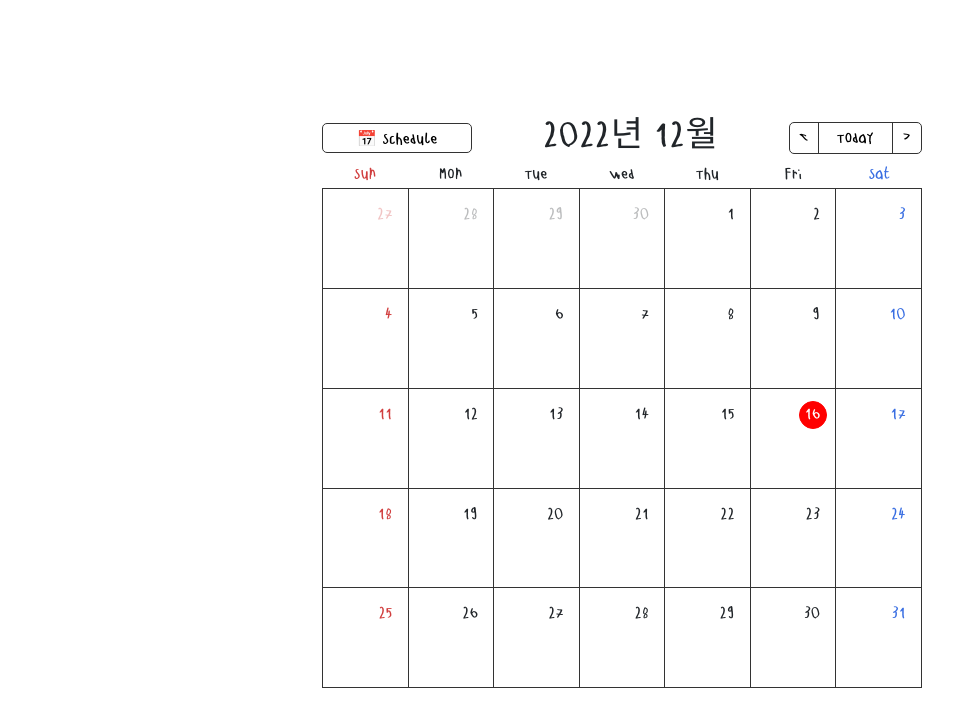
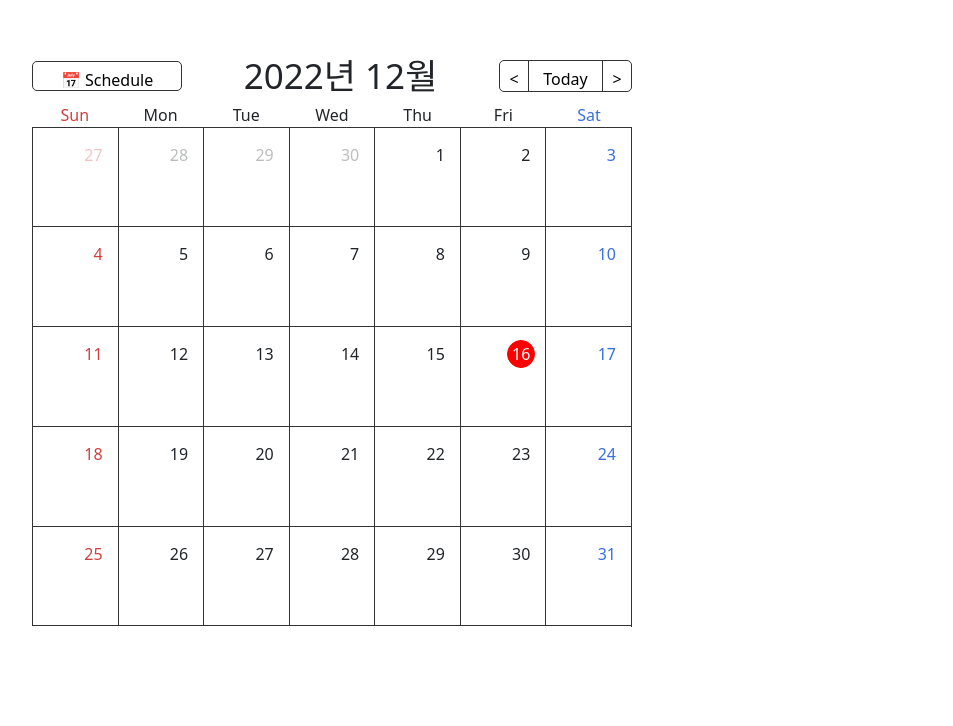
Before and after one commit to ParkYoDo/Calendar-Scheduler, a React (Create React App) app: page / in a window 1280 px wide. Shown: the top 726 px of the page, without its empty margins (18-971 px from the left). Built offline with nearby package versions, Linux system fonts and the light colour scheme.

Commit message:
globalstyle 수정

```diff
--- a/src/globalstyle/globalstyle.js
+++ /dev/null
@@ -1,24 +0,0 @@
-import { createGlobalStyle } from 'styled-components';
-import SoftMakerTejeHandwriting from '../fonts/SoftMakerTejeHandwriting.ttf';
-
-export const GlobalStyle = createGlobalStyle`
-@font-face {
-  font-family: 'SoftMakerTejeHandwriting';
-  src: local('SoftMakerTejeHandwriting'), local('SoftMakerTejeHandwriting');
-  font-style: normal;
-  src: url(${SoftMakerTejeHandwriting}) format('truetype')
-}
-  * {
-    margin: 0;
-    padding: 0;
-    box-sizing: border-box;
-    font-family: 'SoftMakerTejeHandwriting';
-  }
-
-  body {
-    display: flex;
-    justify-content: center;
-    align-items: center;
-    min-height: 100vh;
-  }
-`;
--- a/src/index.js
+++ b/src/index.js
@@ -1,6 +1,6 @@
 import React from 'react';
 import ReactDOM from 'react-dom/client';
-import { GlobalStyle } from './GlobalStyle/GlobalStyle';
+
 import { Provider } from 'react-redux';
 import store from './store/store';
 import { PersistGate } from 'redux-persist/integration/react';
@@ -13,7 +13,6 @@ root.render(
   <React.StrictMode>
     <Provider store={store}>
       <PersistGate loading={null} persistor={persistor}>
-        <GlobalStyle />
         <App />
       </PersistGate>
     </Provider>
```
